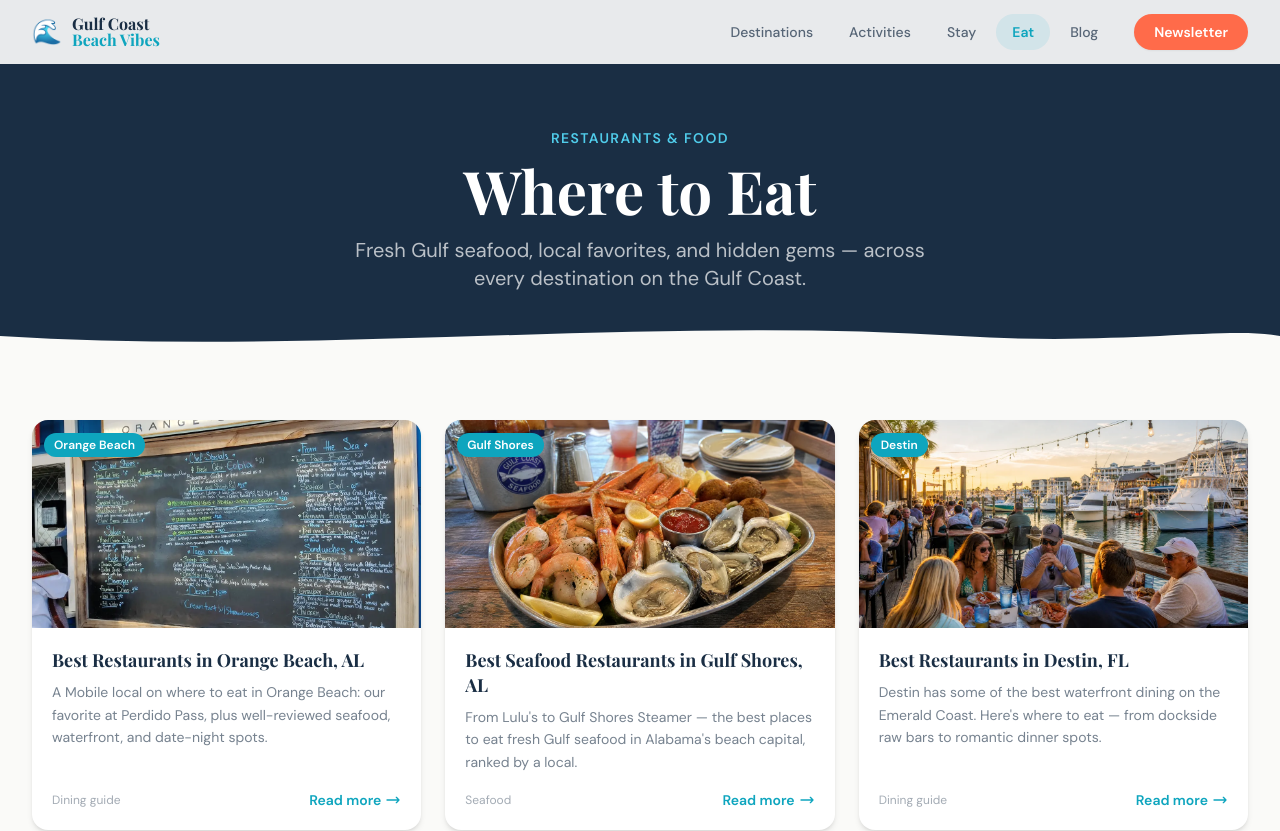
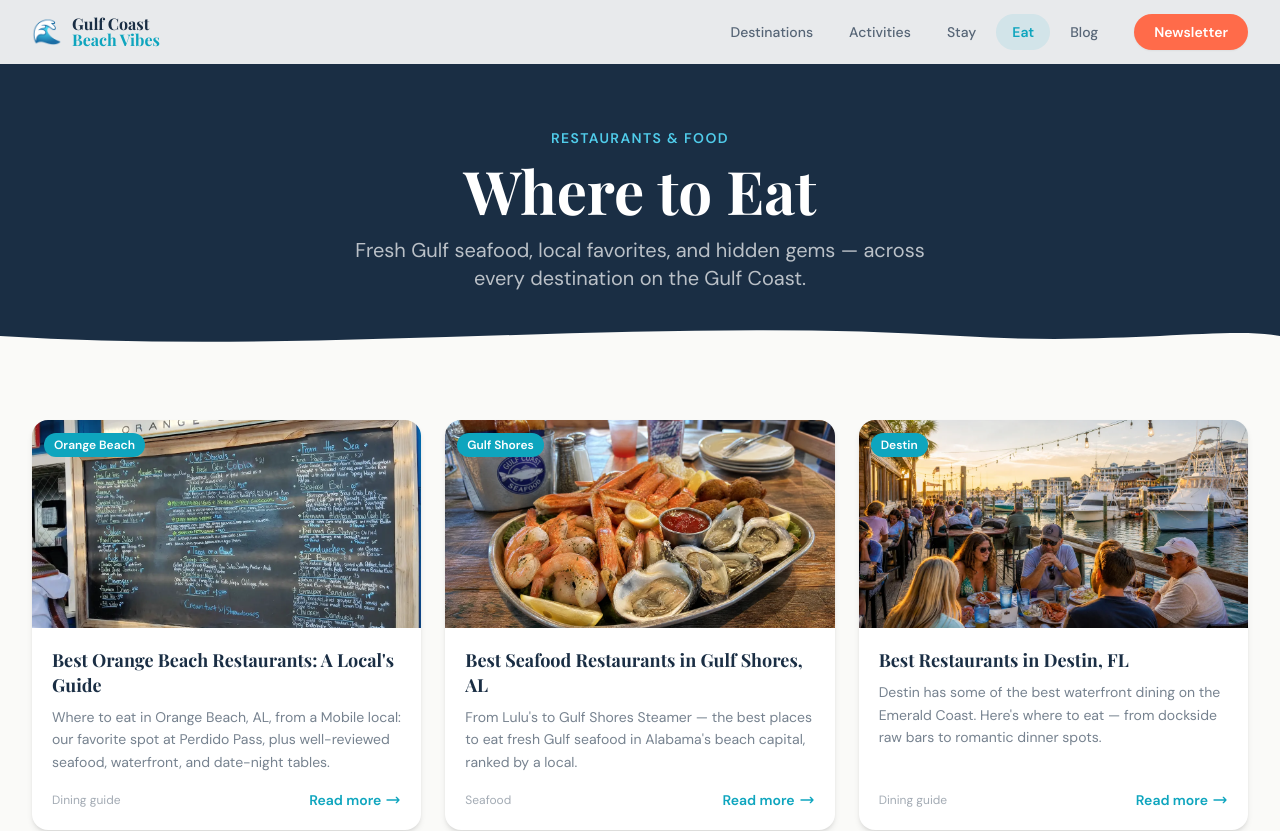
Before and after one commit to conklbm/gulf-coast-beach-vibes, a Next.js app: page /eat in a window 1280 px wide. Shown: the top 831 px of the page. Built offline with nearby package versions, Linux system fonts and the light colour scheme; a web font is replaced by a local one.

Commit message:
/eat: match OB restaurants card to new title/excerpt

```diff
--- a/app/eat/page.tsx
+++ b/app/eat/page.tsx
@@ -11,9 +11,9 @@ export const metadata: Metadata = {
 const eatGuides = [
   {
     slug: 'best-restaurants-orange-beach',
-    title: 'Best Restaurants in Orange Beach, AL',
+    title: "Best Orange Beach Restaurants: A Local's Guide",
     excerpt:
-      'A Mobile local on where to eat in Orange Beach: our favorite at Perdido Pass, plus well-reviewed seafood, waterfront, and date-night spots.',
+      'Where to eat in Orange Beach, AL, from a Mobile local: our favorite spot at Perdido Pass, plus well-reviewed seafood, waterfront, and date-night tables.',
     imageSrc: '/images/local/the-gulf-orange-beach-menu-board.webp',
     category: 'Orange Beach',
     meta: 'Dining guide',
```
